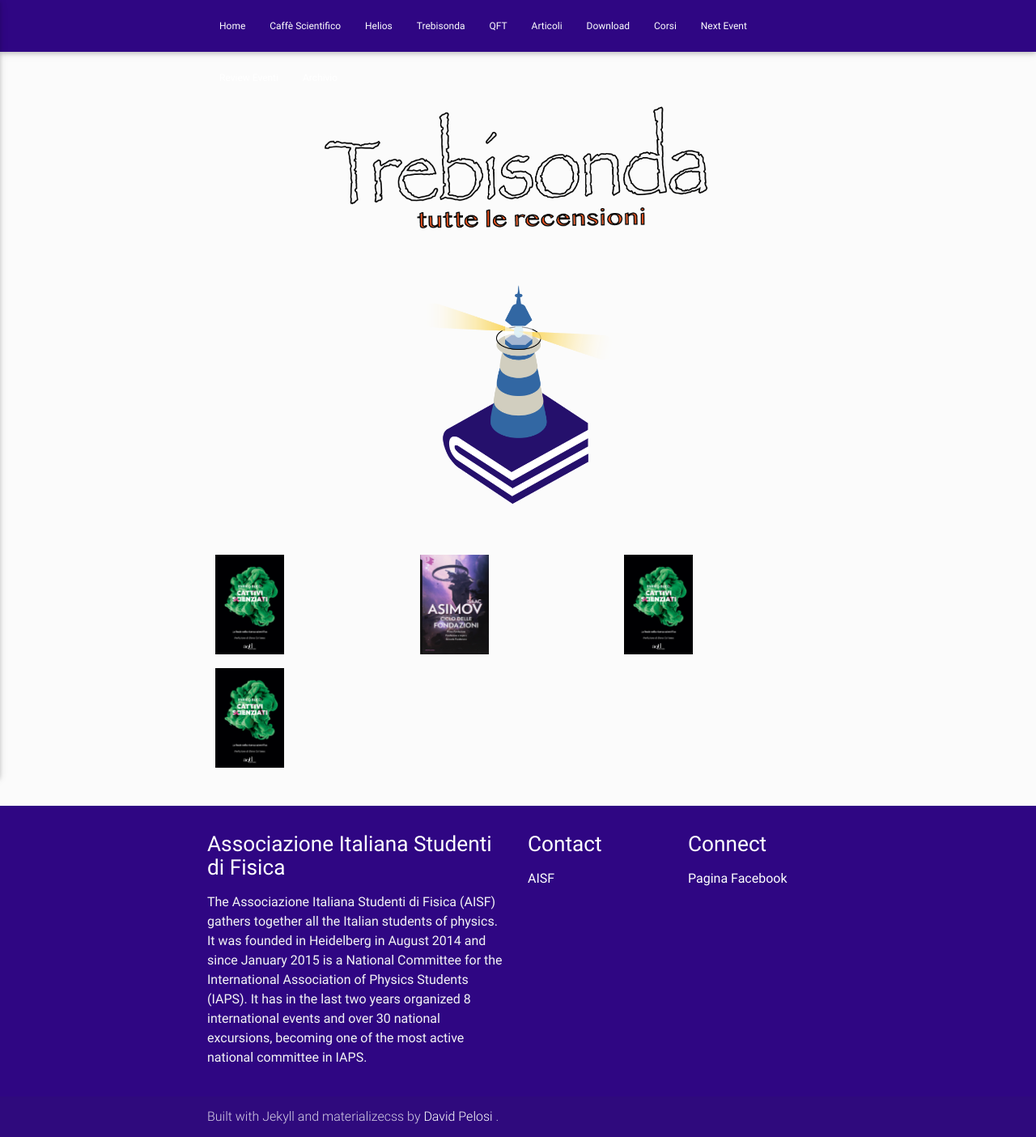
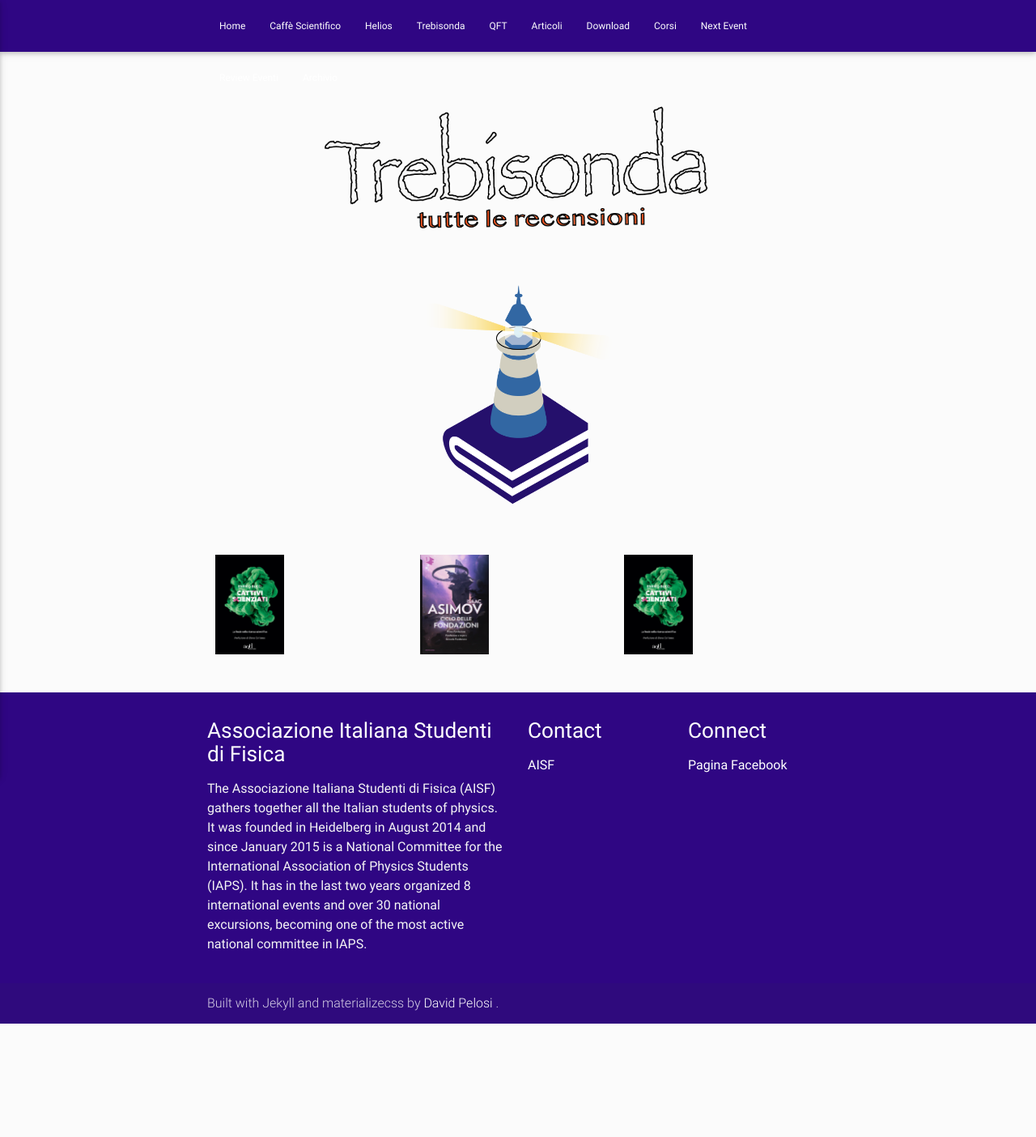
Before and after one commit to ai-sf/aisf_perugia, a Jekyll site: the page built from Recensioni.html, in a window 1280 px wide. Shown: the whole page at 81% size. Built offline with Jekyll 4.4.1, drawn with Linux system fonts in a browser that asks for light colours; nearby versions of some CDN libraries; after the commit the page ends 1264 px from its top, so only the background shows below that.

Commit message:
Update Recensioni.html

```diff
--- a/Recensioni.html
+++ b/Recensioni.html
@@ -36,28 +36,23 @@
 
 
 <div class="grid-container">
-<div class="grid-item">
+<div class="item">
   <a href="/perugia/Rec1">
      <img src="/perugia/Slideshow/books/Book2.png" alt="centered image"
      style="max-width:35%" height="auto" width="auto" class="responsive">
   </a>
 </div>
-<div class="grid-item">
+<div class="item">
   <a href="/perugia/Rec2">
      <img src="/perugia/Slideshow/books/Book1.png" alt="centered image"
      style="max-width:35%" height="auto" width="auto" class="responsive">
   </a>
   </div>
-  <div class="grid-item">
+  <div class="item">
   <a href="/perugia/Rec3">
      <img src="/perugia/Slideshow/books/Book2.png" alt="centered image"
      style="max-width:35%" height="auto" width="auto" class="responsive">
   </a>
   </div>
-  <div class="grid-item">
-  <a href="/perugia/Rec3">
-     <img src="/perugia/Slideshow/books/Book2.png" alt="centered image"
-     style="max-width:35%" height="auto" width="auto" class="responsive">
-  </a>
+
 </div>
-</div>
```
